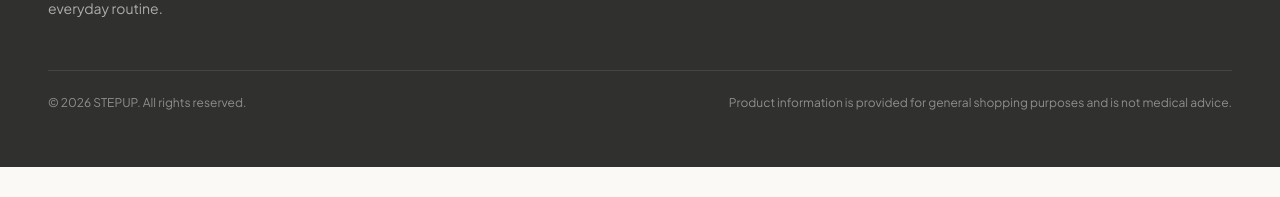
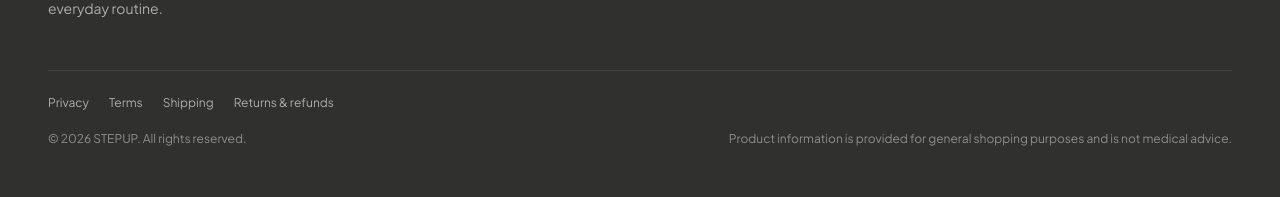
Before and after one commit to Goofy105114/step_up, a React (Vite) app in the folder frontend/: page / in a window 1280 px wide. Shown: the part 3033-3230 px from the top of the page. Before the commit the page ends 3200 px from the top, so only its background shows below. Built offline with nearby package versions, Linux system fonts and the light colour scheme; no server answers; a web font is replaced by a local one.

Commit message:
Wire legal policy pages into STEPUP navigation

```diff
--- a/frontend/src/components/layout/Footer.tsx
+++ b/frontend/src/components/layout/Footer.tsx
@@ -69,9 +69,17 @@ export default function Footer() {
           </div>
         </div>
 
-        <div className="mt-12 flex flex-col gap-3 border-t border-white/10 pt-6 text-xs text-white/45 sm:flex-row sm:items-center sm:justify-between">
+        <div className="mt-12 border-t border-white/10 pt-6">
+          <nav aria-label="Legal policies" className="mb-5 flex flex-wrap gap-x-5 gap-y-2 text-xs text-white/60">
+            <Link to="/policies/privacy" className="hover:text-white">Privacy</Link>
+            <Link to="/policies/terms" className="hover:text-white">Terms</Link>
+            <Link to="/policies/shipping" className="hover:text-white">Shipping</Link>
+            <Link to="/policies/returns" className="hover:text-white">Returns & refunds</Link>
+          </nav>
+          <div className="flex flex-col gap-3 text-xs text-white/45 sm:flex-row sm:items-center sm:justify-between">
           <p>© {new Date().getFullYear()} STEPUP. All rights reserved.</p>
           <p>Product information is provided for general shopping purposes and is not medical advice.</p>
+          </div>
         </div>
       </div>
     </footer>
```
